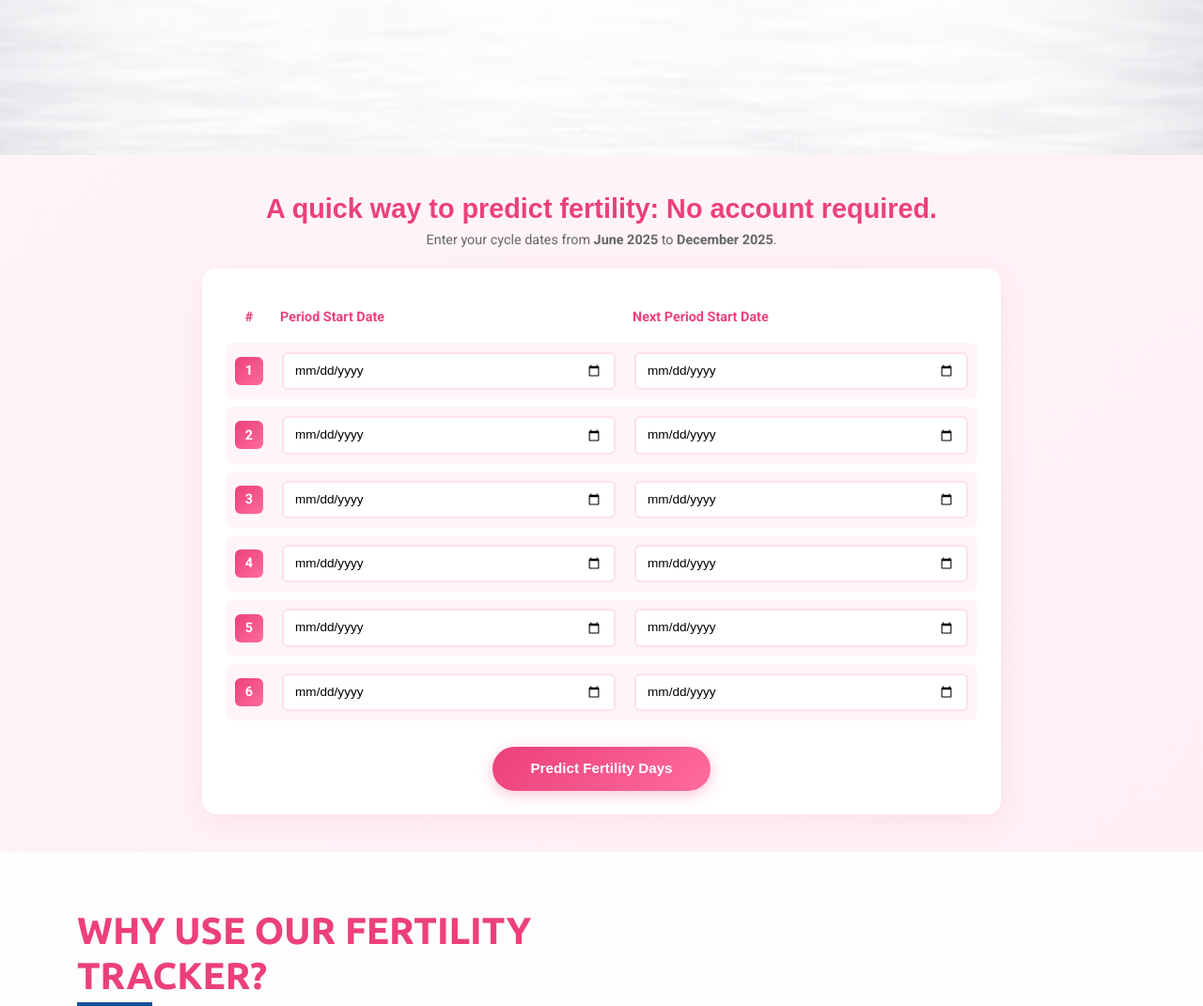
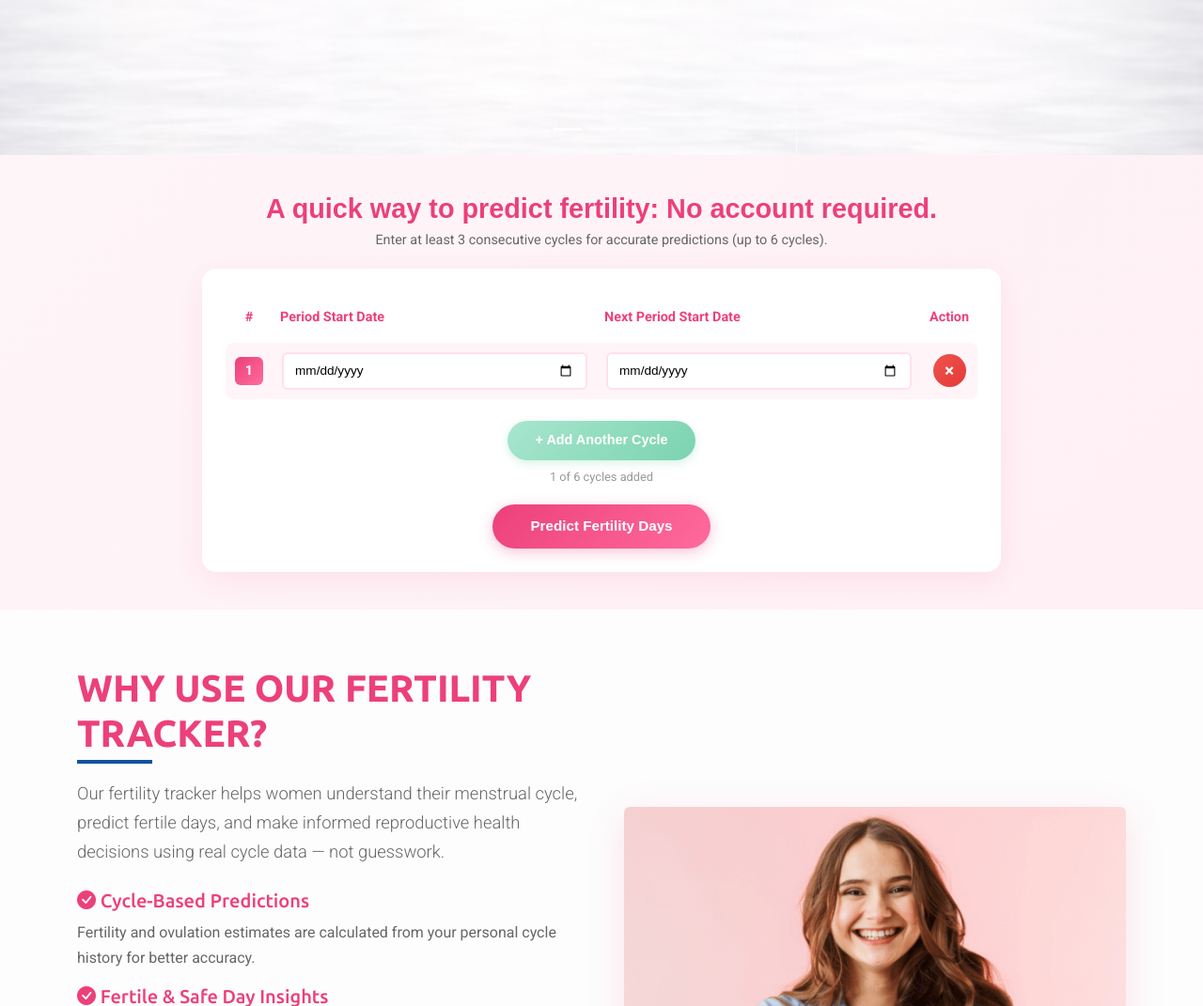
Before and after one commit to kinggiddy1/safedaystracker, a PHP site: page /fertility/ in a window 1280 px wide. Shown: the part 555-1626 px from the top of the page at 94% size. Run offline with PHP 8.4, Linux system fonts and the light colour scheme.

Commit message:
the full project

```diff
--- a/calculate.php
+++ b/calculate.php
@@ -28,7 +28,7 @@ if (count($cycleLengths) < 3) {
         'message' => 'Please record at least 3 Consecutive cycles for reliable prediction.',
         'cycles_provided' => count($cycleLengths)
     ];
-    header('Location: error.php');
+    header('Location: error');
     exit;
 }
 
--- a/index.php
+++ b/index.php
@@ -98,7 +98,7 @@ $pastMonthYear = date('F Y', strtotime('-6 months'));
 </section>
 
 
-<section style="padding: 40px 20px; background: linear-gradient(135deg, #fef5f8 0%, #fff0f5 100%);">
+<section id="record-cycles" style="padding: 40px 20px; background: linear-gradient(135deg, #fef5f8 0%, #fff0f5 100%);">
   <div style="max-width: 850px; margin: 0 auto;">
 
     <!-- Section Header -->
@@ -107,72 +107,46 @@ $pastMonthYear = date('F Y', strtotime('-6 months'));
          A <strong>quick</strong> way to predict fertility: No account required.
       </h2>
       <p style="color: #666; font-size: 0.9em; margin: 0;">
-    Enter your cycle dates from <strong><?= $pastMonthYear; ?></strong> to <strong><?= $currentMonthYear; ?></strong>.
+        Enter at least 3 consecutive cycles for accurate predictions (up to 6 cycles).
       </p>
     </div>
-
-
 
     <!-- Form Card -->
     <div style="background: white; border-radius: 15px; padding: 25px; box-shadow: 0 8px 30px rgba(236, 64, 122, 0.1);">
 
-      <form method="post" action="calculate.php">
+      <form method="post" action="calculate.php" id="cycleForm">
 
-        <!-- Table Layout -->
-        <div style="overflow-x: auto;">
+        <!-- Cycles Container -->
+        <div id="cyclesContainer" style="overflow-x: auto;">
           <table style="width: 100%; border-collapse: separate; border-spacing: 0 8px;">
             <thead>
               <tr>
                 <th style="text-align: center; color: #EC407A; font-weight: 600; padding: 8px; font-size: 0.9em; width: 50px;">#</th>
                 <th style="text-align: left; color: #EC407A; font-weight: 600; padding: 8px; font-size: 0.9em;">Period Start Date</th>
                 <th style="text-align: left; color: #EC407A; font-weight: 600; padding: 8px; font-size: 0.9em;">Next Period Start Date</th>
+                <th style="text-align: center; color: #EC407A; font-weight: 600; padding: 8px; font-size: 0.9em; width: 60px;">Action</th>
               </tr>
             </thead>
-            <tbody>
-              <?php
-
-              $currentMonth = date('n'); // 1-12
-              $currentYear = date('Y');
-              $months = [];
-              for ($m = 5; $m >= 0; $m--) {
-                $timestamp = strtotime("-$m months");
-                $months[] = date('F Y', $timestamp);
-              }
-
-              for ($i = 0; $i < 6; $i++):
-              ?>
-              <tr style="background: #fff5f8;">
-                <td style="padding: 10px; text-align: center; border-radius: 8px 0 0 8px;">
-                  <div style="width: 30px; height: 30px; background: linear-gradient(135deg, #EC407A 0%, #ff6b9d 100%); border-radius: 6px; display: inline-flex; align-items: center; justify-content: center; color: white; font-weight: 600; font-size: 0.9em;">
-                    <?php echo $i + 1; ?>
-                  </div>
-                </td>
-                <td style="padding: 10px;">
-                  <input
-                    type="date"
-                    name="start[]"
-
-                    placeholder="<?php echo $months[$i]; ?>"
-                    style="width: 100%; padding: 8px 12px; border: 2px solid #ffe0eb; border-radius: 6px; font-family: 'Poppins', sans-serif; font-size: 0.85em; outline: none;"
-                    onfocus="this.style.borderColor='#EC407A'"
-                    onblur="this.style.borderColor='#ffe0eb'"
-                  >
-                </td>
-                <td style="padding: 10px; border-radius: 0 8px 8px 0;">
-                  <input
-                    type="date"
-                    name="end[]"
-
-                    placeholder="<?php echo $months[$i]; ?>"
-                    style="width: 100%; padding: 8px 12px; border: 2px solid #ffe0eb; border-radius: 6px; font-family: 'Poppins', sans-serif; font-size: 0.85em; outline: none;"
-                    onfocus="this.style.borderColor='#EC407A'"
-                    onblur="this.style.borderColor='#ffe0eb'"
-                  >
-                </td>
-              </tr>
-              <?php endfor; ?>
+            <tbody id="cycleRows">
+              <!-- Initial row will be added by JavaScript -->
             </tbody>
           </table>
+        </div>
+
+        <!-- Add Cycle Button -->
+        <div style="text-align: center; margin-top: 15px; margin-bottom: 20px;">
+          <button
+            type="button"
+            id="addCycleBtn"
+            style="background: linear-gradient(135deg, #a8e6cf 0%, #7bd3b0 100%); color: white; border: none; padding: 10px 30px; font-size: 0.9em; font-weight: 600; border-radius: 50px; cursor: pointer; transition: all 0.3s ease; box-shadow: 0 3px 10px rgba(123, 211, 176, 0.3); font-family: 'Poppins', sans-serif;"
+            onmouseover="this.style.transform='translateY(-2px)'; this.style.boxShadow='0 5px 15px rgba(123, 211, 176, 0.4)'"
+            onmouseout="this.style.transform='translateY(0)'; this.style.boxShadow='0 3px 10px rgba(123, 211, 176, 0.3)'"
+          >
+            + Add Another Cycle
+          </button>
+          <p style="font-size: 0.8em; color: #999; margin-top: 8px;">
+            <span id="cycleCount">1</span> of 6 cycles added
+          </p>
         </div>
 
         <!-- Submit Button -->
@@ -195,6 +169,37 @@ $pastMonthYear = date('F Y', strtotime('-6 months'));
 </section>
 
 <style>
+  .cycle-row {
+    background: #fff5f8;
+    transition: all 0.3s ease;
+  }
+
+  .cycle-row.removing {
+    opacity: 0;
+    transform: translateX(-20px);
+  }
+
+  .remove-btn {
+    background: linear-gradient(135deg, #ef5350 0%, #e53935 100%);
+    color: white;
+    border: none;
+    width: 35px;
+    height: 35px;
+    border-radius: 50%;
+    cursor: pointer;
+    font-size: 1.2em;
+    font-weight: bold;
+    transition: all 0.3s ease;
+    display: inline-flex;
+    align-items: center;
+    justify-content: center;
+  }
+
+  .remove-btn:hover {
+    transform: scale(1.1);
+    box-shadow: 0 3px 10px rgba(239, 83, 80, 0.4);
+  }
+
   @media (max-width: 768px) {
     section table thead {
       display: none;
@@ -219,6 +224,7 @@ $pastMonthYear = date('F Y', strtotime('-6 months'));
 
     section table tbody tr td:last-child {
       border-radius: 0 0 8px 8px !important;
+      text-align: center !important;
     }
 
     section h2 {
@@ -226,6 +232,120 @@ $pastMonthYear = date('F Y', strtotime('-6 months'));
     }
   }
 </style>
+
+<script>
+let cycleCount = 0;
+const maxCycles = 6;
+
+// Generate month placeholder
+function getMonthPlaceholder(index) {
+  const date = new Date();
+  date.setMonth(date.getMonth() - (5 - index));
+  return date.toLocaleDateString('en-US', { month: 'long', year: 'numeric' });
+}
+
+// Add a new cycle row
+function addCycle() {
+  if (cycleCount >= maxCycles) {
+    alert('Maximum 6 cycles can be added.');
+    return;
+  }
+
+  cycleCount++;
+  const monthPlaceholder = getMonthPlaceholder(cycleCount - 1);
+
+  const row = document.createElement('tr');
+  row.className = 'cycle-row';
+  row.innerHTML = `
+    <td style="padding: 10px; text-align: center; border-radius: 8px 0 0 8px;">
+      <div style="width: 30px; height: 30px; background: linear-gradient(135deg, #EC407A 0%, #ff6b9d 100%); border-radius: 6px; display: inline-flex; align-items: center; justify-content: center; color: white; font-weight: 600; font-size: 0.9em;">
+        ${cycleCount}
+      </div>
+    </td>
+    <td style="padding: 10px;">
+      <input
+        type="date"
+        name="start[]"
+        placeholder="${monthPlaceholder}"
+        style="width: 100%; padding: 8px 12px; border: 2px solid #ffe0eb; border-radius: 6px; font-family: 'Poppins', sans-serif; font-size: 0.85em; outline: none;"
+        onfocus="this.style.borderColor='#EC407A'"
+        onblur="this.style.borderColor='#ffe0eb'"
+        required
+      >
+    </td>
+    <td style="padding: 10px;">
+      <input
+        type="date"
+        name="end[]"
+        placeholder="${monthPlaceholder}"
+        style="width: 100%; padding: 8px 12px; border: 2px solid #ffe0eb; border-radius: 6px; font-family: 'Poppins', sans-serif; font-size: 0.85em; outline: none;"
+        onfocus="this.style.borderColor='#EC407A'"
+        onblur="this.style.borderColor='#ffe0eb'"
+        required
+      >
+    </td>
+    <td style="padding: 10px; text-align: center; border-radius: 0 8px 8px 0;">
+      <button type="button" class="remove-btn" onclick="removeCycle(this)" title="Remove cycle">
+        ×
+      </button>
+    </td>
+  `;
+
+  document.getElementById('cycleRows').appendChild(row);
+  updateUI();
+}
+
+// Remove a cycle row
+function removeCycle(button) {
+  if (cycleCount <= 1) {
+    alert('At least 1 cycle is required.');
+    return;
+  }
+
+  const row = button.closest('tr');
+  row.classList.add('removing');
+
+  setTimeout(() => {
+    row.remove();
+    cycleCount--;
+    renumberCycles();
+    updateUI();
+  }, 300);
+}
+
+// Renumber cycles after removal
+function renumberCycles() {
+  const rows = document.querySelectorAll('#cycleRows tr');
+  rows.forEach((row, index) => {
+    const numberDiv = row.querySelector('td:first-child div');
+    if (numberDiv) {
+      numberDiv.textContent = index + 1;
+    }
+  });
+}
+
+// Update UI elements
+function updateUI() {
+  document.getElementById('cycleCount').textContent = cycleCount;
+  const addBtn = document.getElementById('addCycleBtn');
+
+  if (cycleCount >= maxCycles) {
+    addBtn.disabled = true;
+    addBtn.style.opacity = '0.5';
+    addBtn.style.cursor = 'not-allowed';
+  } else {
+    addBtn.disabled = false;
+    addBtn.style.opacity = '1';
+    addBtn.style.cursor = 'pointer';
+  }
+}
+
+// Add event listener for Add Cycle button
+document.getElementById('addCycleBtn').addEventListener('click', addCycle);
+
+// Initialize with one cycle
+addCycle();
+</script>
 
 
 
```
Lines whose indentation alone changed are shown as unchanged.
